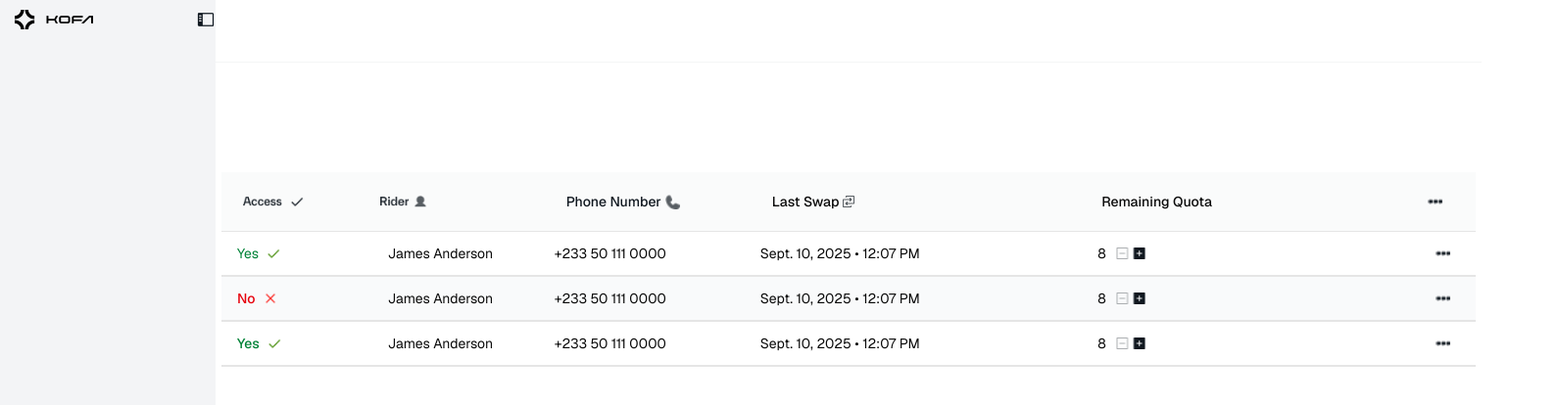
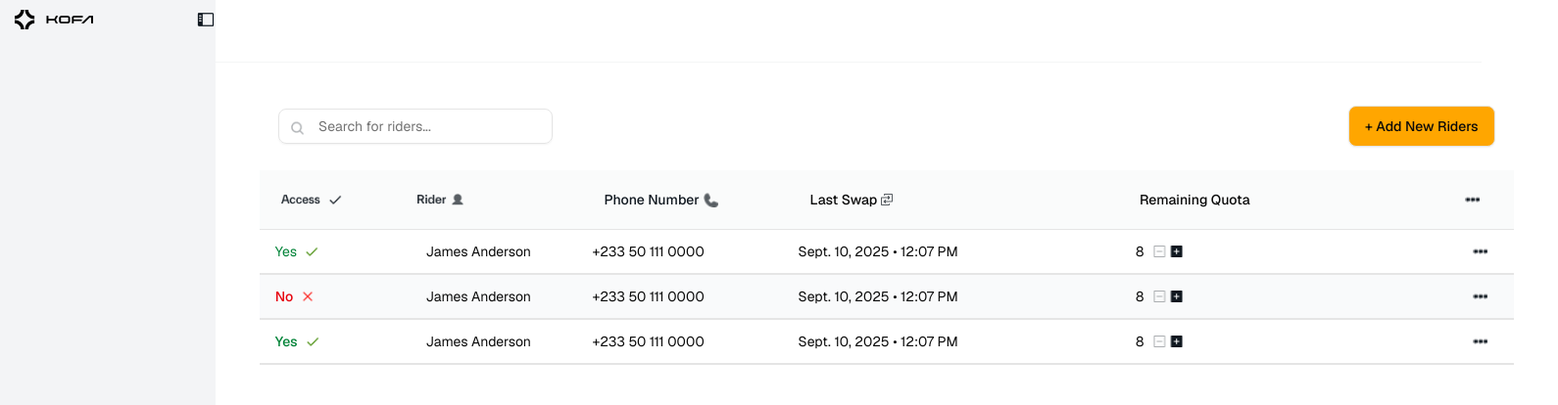
Before and after one commit to victor-kofa/ui-dashboard, a Next.js app: page /featured/dashboard in a window 1280 px wide. Shown: the top 414 px of the page at 98% size, 1590 px wide, since content can reach past the window. Built offline with nearby package versions, Linux system fonts and the light colour scheme; some icons are missing.

Commit message:
24 top and sides

```diff
--- a/app/featured/dashboard/mainDashboard/page.tsx
+++ b/app/featured/dashboard/mainDashboard/page.tsx
@@ -1,10 +1,12 @@
 import React from "react";
 
 import DashboardTable from "@/app/shared/components/DashboardTable";
+import Header from "../components/SearchAdd";
 
 export default function MainDashboard() {
   return (
-    <div className="mt-[7rem] container mx-auto mainDashboard">
+    <div className="mt-[24px] mx-[24px] mainDashboard">
+      <Header />
       <DashboardTable />
     </div>
   );
```
